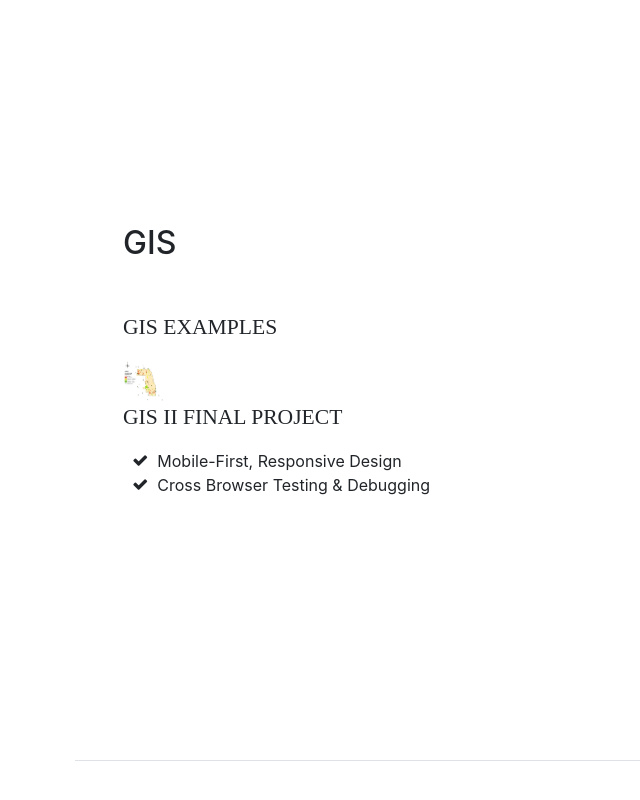
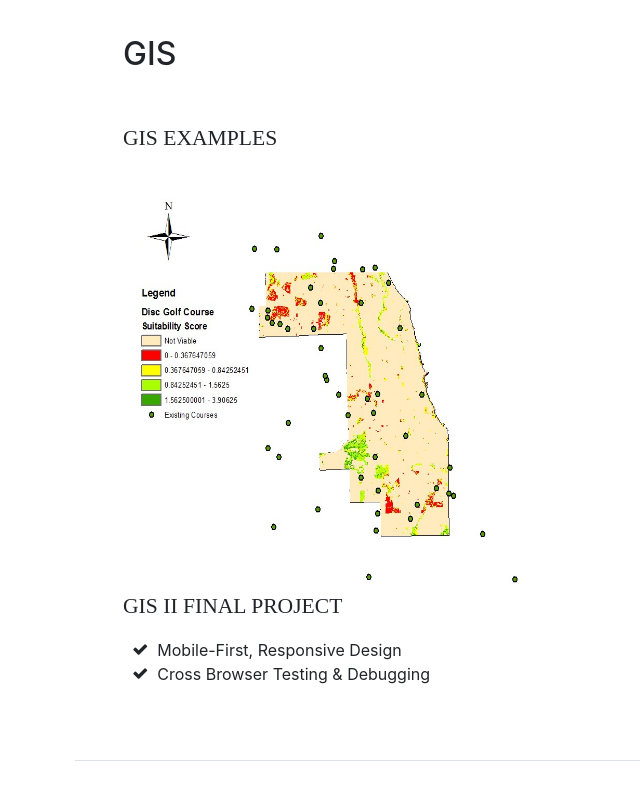
Before and after one commit to tylerversgrove/tylerversgrove.github.io, a website with bundled scripts: page index.html in a window 1280 px wide. Shown: the part 2718-3518 px from the top of the page, without its empty margins (197-837 px from the left). Built offline with nearby package versions, Linux system fonts and the light colour scheme; a web font is replaced by a local one.

Commit message:
Enlage 1st picture

```diff
--- a/index.html
+++ b/index.html
@@ -197,7 +197,7 @@
 
           <div class="subheading mb-3">GIS Examples</div>
 
-          <img src="gisIIfinalpic.jpg" alt="GIS II Project Final Map" height="42" width="42">
+          <img src="gisIIfinalpic.jpg" alt="GIS II Project Final Map" height="420" width="420">
 
           <div class="subheading mb-3">GIS II Final Project</div>
           <ul class="fa-ul mb-0">
```
